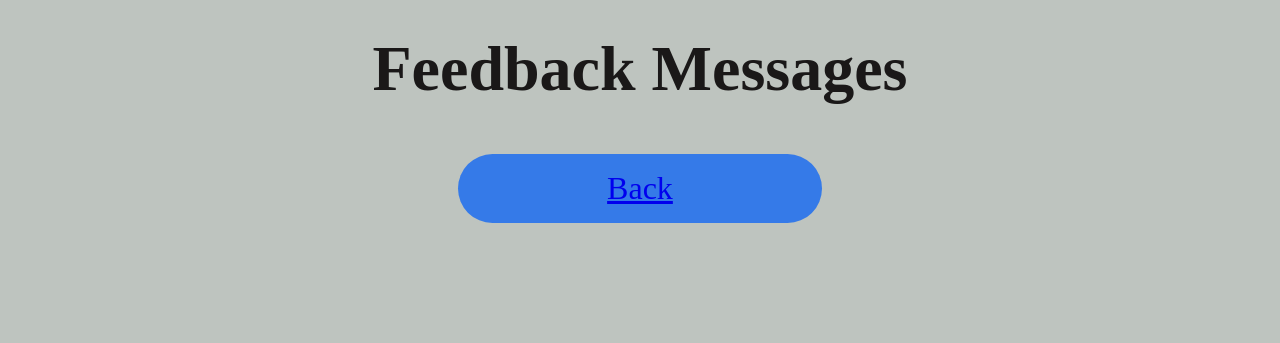
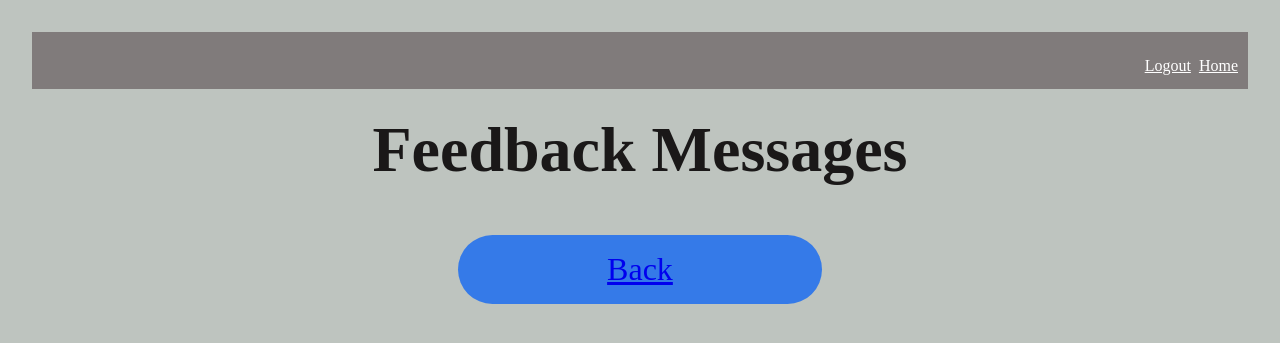
Before and after one commit to codewithdani/Chuck-Norris-Jokes, a Flask app: page /view_feedback in a window 1280 px wide. Shown: the top 343 px of the page. Run offline with Flask 3, Linux system fonts and the light colour scheme; data that the repository does not hold is empty.

Commit message:
Refactor navbar to include logout and Home functionality and remove commented-out code.

```diff
--- a/templates/feedback.html
+++ b/templates/feedback.html
@@ -10,8 +10,7 @@
     <nav class="navbar navbar-expand-lg bg-body-tertiary fixed-top">
         <div class="ml-auto">
             <a class="navbar-brand" href="logout">Logout</a>
-             <!--<a class="navbar-brand" href="user_report">Report</a> -->
-
+            <a href="{{ url_for('index') }}">Home</a>
         </div>
     </nav>
     <h1>Feedback Here</h1>
--- a/templates/view_feedback.html
+++ b/templates/view_feedback.html
@@ -7,6 +7,12 @@
     <link rel="stylesheet" type="text/css" href="{{ url_for('static', filename='styles.css') }}">
 </head>
 <body>
+    <nav class="navbar navbar-expand-lg bg-body-tertiary fixed-top">
+        <div class="ml-auto">
+            <a class="navbar-brand" href="logout">Logout</a>
+            <a href="{{ url_for('index') }}">Home</a>
+        </div>
+    </nav>
     <h1>Feedback Messages</h1>
     <ul>
         {% for message in feedback_messages %}
```
